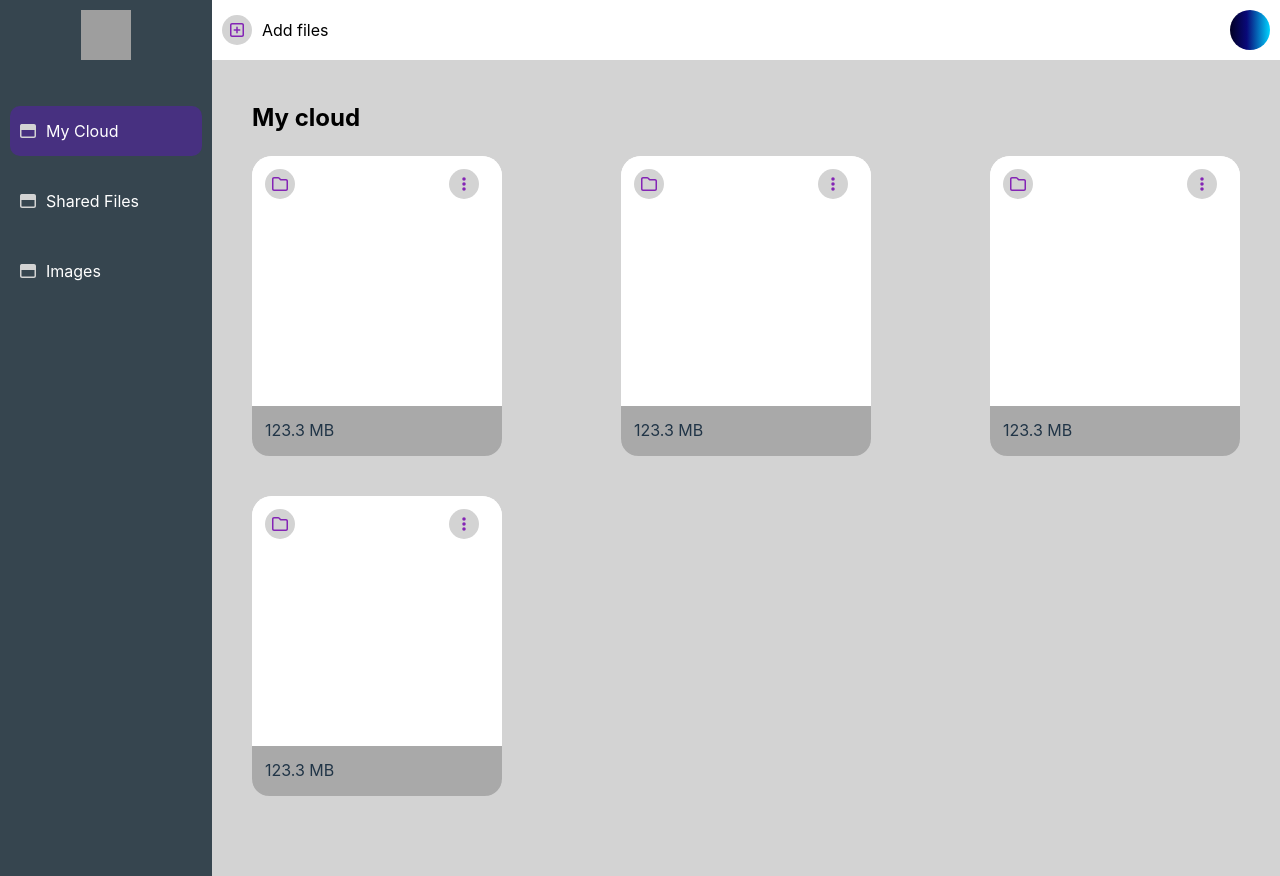
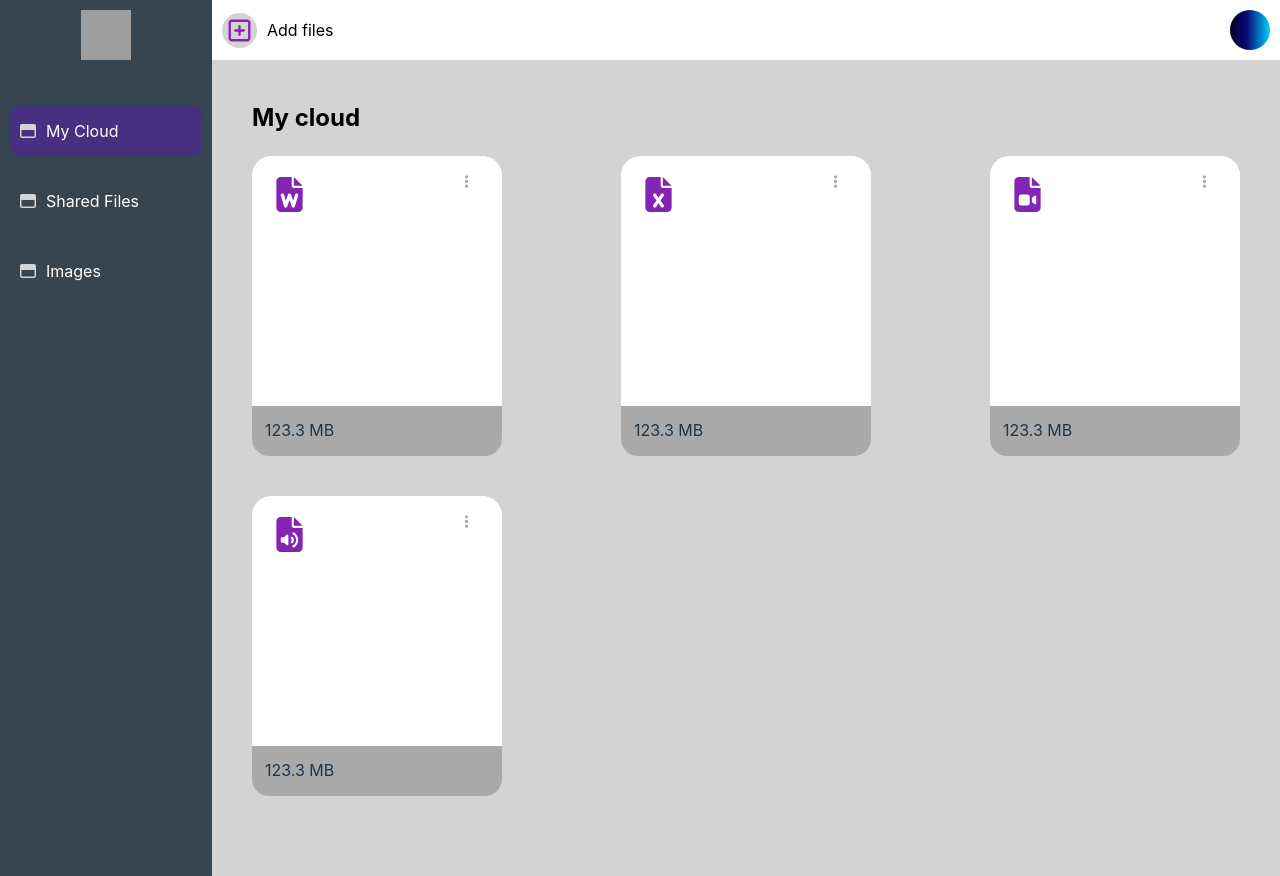
Before and after one commit to web2ls/own-image-storage, a React (Vite) app in the folder frontend-rebuild/: page / in a window 1280 px wide. Built offline with nearby package versions, Linux system fonts and the light colour scheme; grey boxes are pictures that could not be loaded.

Commit message:
updated UI for FileItem components

```diff
--- a/frontend-rebuild/src/components/FileItem.jsx
+++ b/frontend-rebuild/src/components/FileItem.jsx
@@ -6,7 +6,7 @@ const FileItem = ({ file, selected, selectFile }) => {
   return (
     <FileItemWrapper onClick={() => selectFile(file.id)}>
       <FileContentWrapper $selected={selected}>
-        <IconButton icon='faFolder' />
+        <IconButton icon={file.type} size='large' background={false} active={true} />
         <IconButton icon='faEllipsisVertical' />
       </FileContentWrapper>
       <FooterWrapper $selected={selected}>123.3 MB</FooterWrapper>
--- a/frontend-rebuild/src/components/FilesList.jsx
+++ b/frontend-rebuild/src/components/FilesList.jsx
@@ -3,31 +3,10 @@ import styled from 'styled-components';
 
 import FileItem from "./FileItem";
 
-const data = [
-  {
-    id: 1,
-    name: 'file1',
-    createdAt: new Date().getTime(),
-  },
-  {
-    id: 2,
-    name: 'file2',
-    createdAt: new Date().getTime(),
-  },
-  {
-    id: 3,
-    name: 'file3',
-    createdAt: new Date().getTime(),
-  },
-  {
-    id: 4,
-    name: 'file4',
-    createdAt: new Date().getTime(),
-  },
-]
+import { MOCK_FILES_LIST } from '../constants';
 
 const FilesList = () => {
-  const [files, setFiles] = useState(data);
+  const [files, setFiles] = useState(MOCK_FILES_LIST);
   const [selectedFileId, setSelectedFileId] = useState(null);
 
   const selectFile = (id) => {
--- a/frontend-rebuild/src/components/Header.jsx
+++ b/frontend-rebuild/src/components/Header.jsx
@@ -6,7 +6,7 @@ const Header = () => {
   return (
     <HeaderWrapper>
       <div>
-        <IconButton icon='faSquarePlus' label='Add files' />
+        <IconButton icon='faSquarePlus' label='Add files' active={true} size='medium' background={true} />
       </div>
       <div>
         <UserAvatar />
--- /dev/null
+++ b/frontend-rebuild/src/constants.js
@@ -0,0 +1,40 @@
+const FILE_TYPES = {
+  'WORD': 'word',
+  'EXCEL': 'excel',
+  'PDF': 'pdf',
+  'ARCHIVE': 'archive',
+  'IMAGE': 'image',
+  'VIDEO': 'video',
+  'AUDIO': 'audio',
+  'FOLDER': 'folder',
+  'FILE': 'file',
+}
+
+const MOCK_FILES_LIST = [
+  {
+    id: 1,
+    name: 'file1',
+    createdAt: new Date().getTime(),
+    type: FILE_TYPES.WORD,
+  },
+  {
+    id: 2,
+    name: 'file2',
+    createdAt: new Date().getTime(),
+    type: FILE_TYPES.EXCEL,
+  },
+  {
+    id: 3,
+    name: 'file3',
+    createdAt: new Date().getTime(),
+    type: FILE_TYPES.VIDEO,
+  },
+  {
+    id: 4,
+    name: 'file4',
+    createdAt: new Date().getTime(),
+    type: FILE_TYPES.AUDIO,
+  },
+]
+
+export { FILE_TYPES, MOCK_FILES_LIST };
--- a/frontend-rebuild/src/ui/IconButton.jsx
+++ b/frontend-rebuild/src/ui/IconButton.jsx
@@ -3,24 +3,40 @@ import { FontAwesomeIcon } from '@fortawesome/react-fontawesome';
 import {
   faWindowMaximize,
   faSquarePlus,
-  faFolder,
 } from '@fortawesome/free-regular-svg-icons';
 import {
   faEllipsisVertical,
+  faFileWord,
+  faFileExcel,
+  faFileVideo,
+  faFileAudio,
+  faFilePdf,
+  faFileZipper,
+  faFileImage,
+  faFile,
+  faFolder,
 } from '@fortawesome/free-solid-svg-icons';
 
 const iconsPack = {
   faWindowMaximize,
   faSquarePlus,
-  faFolder,
   faEllipsisVertical,
+  'word': faFileWord,
+  'excel': faFileExcel,
+  'video': faFileVideo,
+  'audio': faFileAudio,
+  'pdf': faFilePdf,
+  'archive': faFileZipper,
+  'image': faFileImage,
+  'file': faFile,
+  'folder': faFolder
 };
 
-const IconButton = ({ icon, label = null }) => {
+const IconButton = ({ icon, size = 'small', label = null, active = false, background = false }) => {
   return (
     <IconButtonWrapper>
-      <IconWrapper>
-        <FontAwesomeIcon icon={iconsPack[icon]} />
+      <IconWrapper $background={background} className={size} $active={active}>
+        <FontAwesomeIcon className={size} icon={iconsPack[icon]} />
       </IconWrapper>
       {label}
     </IconButtonWrapper>
@@ -35,6 +51,21 @@ const IconButtonWrapper = styled.div`
   justify-content: center;
   align-items: center;
   cursor: pointer;
+
+  & svg.small {
+    width: 15px;
+    height: 15px;
+  }
+
+  & svg.medium {
+    width: 25px;
+    height: 25px;
+  }
+
+  & svg.large {
+    width: 35px;
+    height: 35px;
+  }
 `;
 
 const IconWrapper = styled.div`
@@ -44,7 +75,22 @@ const IconWrapper = styled.div`
   width: 30px;
   height: 30px;
   margin-right: 10px;
-  background: var(--gray);
+  background: ${({ $background }) => $background ? 'var(--gray)' : 'transparent'};
   border-radius: 50%;
-  color: var(--purple);
+  color: ${({ $active }) => $active ? 'var(--purple)' : 'var(--dark-gray)'};
+
+  &.small {
+    width: 25px;
+    height: 25px;
+  }
+
+  &.medium {
+    width: 35px;
+    height: 35px;
+  }
+
+  &.large {
+    width: 50px;
+    height: 50px;
+  }
 `;
```
